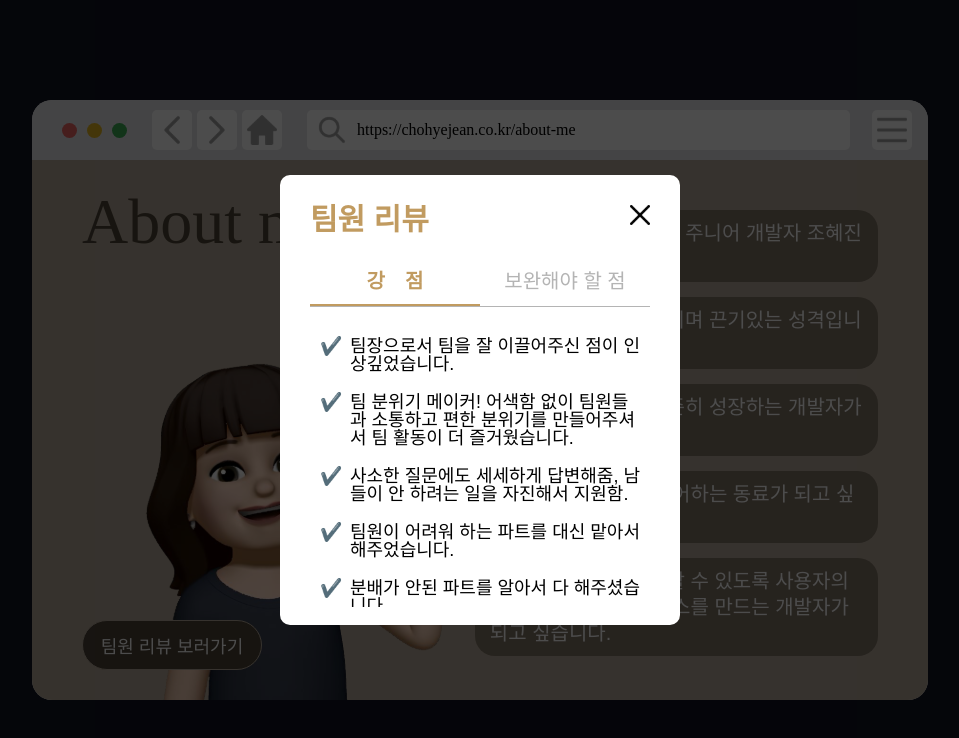
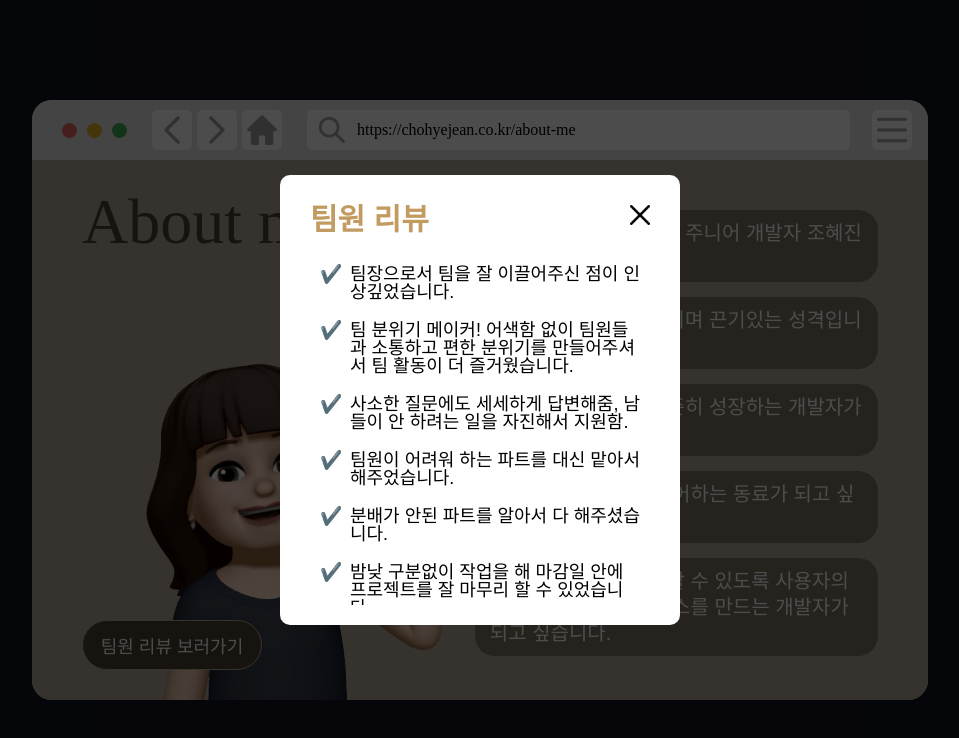
Before and after one commit to MEGUMMY1/Portfolio, a Next.js app: page /about-me in a window 1280 px wide. Both pictures are taken after a click on the button "팀원 리뷰 보러가기". Shown: the top 738 px of the page, without its empty margins (160-1119 px from the left). Built offline with nearby package versions, Linux system fonts and the light colour scheme; a web font is replaced by a local one.

Commit message:
Docs: 팀원 리뷰 수정

```diff
--- a/components/Modal/ModalContent/ModalContent.module.scss
+++ b/components/Modal/ModalContent/ModalContent.module.scss
@@ -13,40 +13,15 @@
   }
 }
 
-.tabs {
-  display: flex;
-  border-bottom: 1px solid #b4b4b4;
-  justify-content: center;
-  margin: 20px 0;
-}
-
-.tab {
-  flex: 1;
-  padding: 10px;
-  border: none;
-  background: none;
-  font-size: 20px;
-  cursor: pointer;
-  transition: color 0.3s, border-bottom 0.3s;
-  border-bottom: 2px solid transparent;
-  color: #b4b4b4;
-
-  @media (max-width: $Mobile) {
-    font-size: 18px;
-  }
-}
-
-.tab.active {
-  font-weight: bold;
-  color: var(--camel);
-  border-bottom: 2px solid var(--camel);
-}
-
-.tab_content {
+.content {
+  margin-top: 20px;
   padding: 10px;
   font-size: 18px;
   overflow-y: auto;
-  height: 280px;
+  height: 350px;
+  display: flex;
+  gap: 20px;
+  flex-direction: column;
 
   @media (max-width: $Mobile) {
     padding: 5px;
@@ -54,28 +29,22 @@
   }
 }
 
-.tab_content::-webkit-scrollbar {
+.content::-webkit-scrollbar {
   width: 8px;
 }
 
-.tab_content::-webkit-scrollbar-track {
+.content::-webkit-scrollbar-track {
   background: #f1f1f1;
   border-radius: 10px;
 }
 
-.tab_content::-webkit-scrollbar-thumb {
+.content::-webkit-scrollbar-thumb {
   background: var(--camel);
   border-radius: 10px;
 }
 
-.tab_content::-webkit-scrollbar-thumb:hover {
+.content::-webkit-scrollbar-thumb:hover {
   background: var(--camel);
-}
-
-.line {
-  display: flex;
-  gap: 20px;
-  flex-direction: column;
 }
 
 .item {
--- a/components/Modal/ModalContent/ModalContent.tsx
+++ b/components/Modal/ModalContent/ModalContent.tsx
@@ -1,42 +1,17 @@
-import React, { useState, useEffect } from 'react';
+import React from 'react';
 import styles from './ModalContent.module.scss';
 import contentData from './content.json';
-import { Tab } from './ModalContent.types';
 
 export default function ModalContent() {
-  const [activeTab, setActiveTab] = useState(0);
-  const [tabs, setTabs] = useState<Tab[]>([]);
-
-  useEffect(() => {
-    setTabs(contentData.tabs);
-  }, []);
-
   return (
     <div className={styles.container}>
-      <div className={styles.tabs}>
-        {tabs.map((tab, index) => (
-          <button
-            key={index}
-            className={`${styles.tab} ${
-              activeTab === index ? styles.active : ''
-            }`}
-            onClick={() => setActiveTab(index)}
-          >
-            {tab.label}
-          </button>
+      <ul className={styles.content}>
+        {contentData.map((item, idx) => (
+          <li key={idx} className={styles.item}>
+            {item}
+          </li>
         ))}
-      </div>
-      <div className={styles.tab_content}>
-        {tabs[activeTab] && (
-          <ul className={styles.line}>
-            {tabs[activeTab].content.map((item, idx) => (
-              <li key={idx} className={styles.item}>
-                {item}
-              </li>
-            ))}
-          </ul>
-        )}
-      </div>
+      </ul>
     </div>
   );
 }
--- a/components/Modal/ModalContent/ModalContent.types.ts
+++ /dev/null
@@ -1,4 +0,0 @@
-export interface Tab {
-  label: string;
-  content: string[];
-}
--- a/components/Modal/ModalContent/content.json
+++ b/components/Modal/ModalContent/content.json
@@ -1,8 +1,4 @@
-{
-  "tabs": [
-    {
-      "label": "강　점",
-      "content": [
+[
   "팀장으로서 팀을 잘 이끌어주신 점이 인상깊었습니다.",
   "팀 분위기 메이커! 어색함 없이 팀원들과 소통하고 편한 분위기를 만들어주셔서 팀 활동이 더 즐거웠습니다.",
   "사소한 질문에도 세세하게 답변해줌, 남들이 안 하려는 일을 자진해서 지원함.",
@@ -13,13 +9,3 @@
   "다른 팀원분들의 이슈도 함께 해결해주시기 위해 노력하는 모습이 보기 좋았습니다. 맡은 부분에 최선을 다하시고, 사용자 관점에서 생각하는 모습이 멋졌습니다.",
   "피드백을 정말 잘 주시고 열정적으로 팀 프로젝트에 기여해주셨습니다."
 ]
-    },
-    {
-      "label": "보완해야 할 점",
-      "content": [
-        "팀 프로젝트 및 개인 학습 목표 설정 시 좀 더 명확하게 하여 팀원들과 공유하면 더 좋을 것 같습니다.",
-        "불만이나 피드백을 조금 명확하고 뚜렷하게 말씀해주시면 좋을 것 같다."
-      ]
-    }
-  ]
-}
```
Lines whose indentation alone changed are shown as unchanged.
